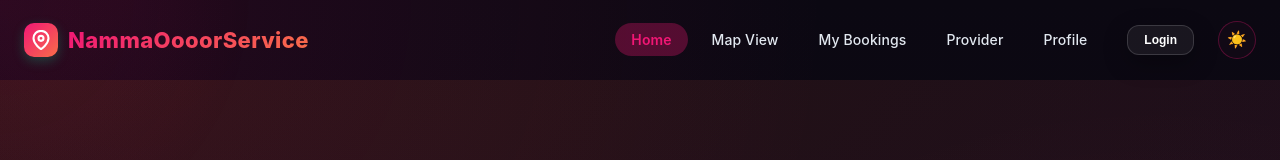
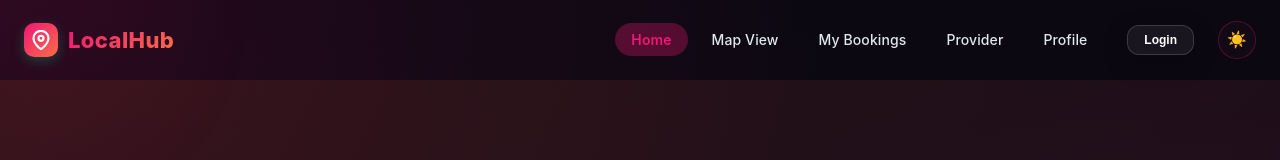
Before and after one commit to mohd-Rasidh/LocalHub, a website built with Vite: page index.html in a window 1280 px wide. Shown: the top 160 px of the page. Built offline with nearby package versions, Linux system fonts and the light colour scheme; some packages are replaced by stand-ins of ours; no server answers; the database is empty.

Commit message:
Update index.html

```diff
--- a/index.html
+++ b/index.html
@@ -14,7 +14,7 @@
 <nav class="nav" id="main-nav">
   <div class="logo-wrap" onclick="show('landing')">
     <div class="logo-icon"><svg width="20" height="20" viewBox="0 0 24 24" fill="none" stroke="currentColor" stroke-width="2.5" stroke-linecap="round" stroke-linejoin="round"><path d="M21 10c0 7-9 13-9 13s-9-6-9-13a9 9 0 0 1 18 0z"></path><circle cx="12" cy="10" r="3"></circle></svg></div>
-    <span class="logo-text">NammaOooorService</span>
+    <span class="logo-text">LocalHub</span>
   </div>
   <div class="nav-links">
     <div id="nav-indicator" class="nav-indicator"></div>
```
